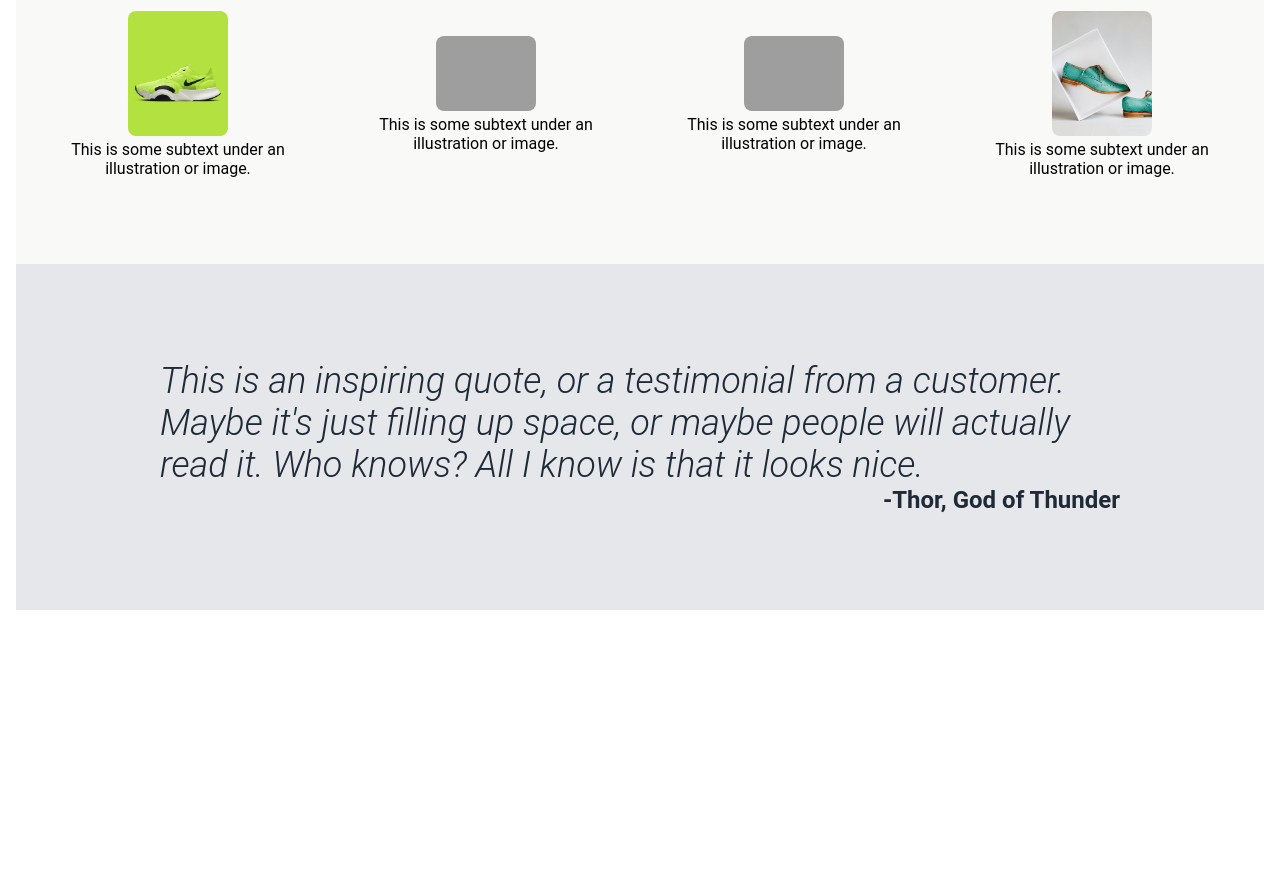
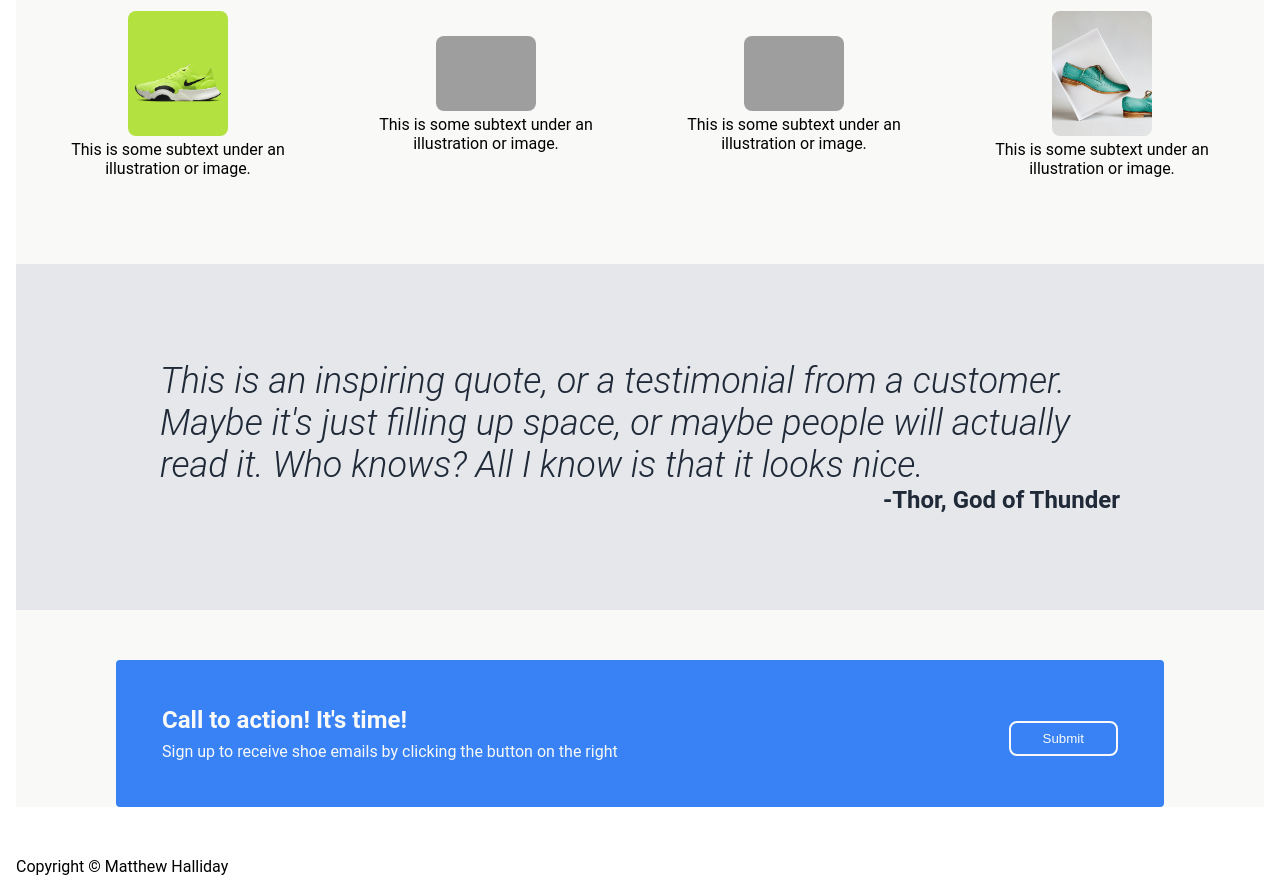
Before and after one commit to mtehalliday/Landing-page, a plain HTML site: page index.html in a window 1280 px wide. Shown: the part 716-1608 px from the top of the page. Before the commit the page ends 1342 px from the top, so only its background shows below. Drawn offline with Linux system fonts and the light colour scheme; grey boxes are pictures that could not be loaded.

Commit message:
Finesse call sign, add html to footer

```diff
--- a/index.html
+++ b/index.html
@@ -53,8 +53,12 @@
       This is an inspiring quote, or a testimonial from a customer. Maybe it's just filling up space, or maybe people will actually read it. Who knows? All I know is that it looks nice.
       <div class="author">-Thor, God of Thunder</div>
     </div>
-    <div class="bottom-section"></div>
+    <div class="bottom-section">
+      <div class="blue-box">
+        <div class="words"><div class="call">Call to action! It's time!</div>Sign up to receive shoe emails by clicking the button on the right</div><button>Submit</button></div>
+      </div>
+    </div>
    </div>
-   <div class="footer"></div>
+   <div class="footer">Copyright &copy Matthew Halliday</div>
 </body>
 </html>
--- a/styles.css
+++ b/styles.css
@@ -135,3 +135,24 @@ button {
     font-weight: 700;
     text-align: right;
 }
+
+.blue-box {
+    display:flex;
+    justify-content: space-between;
+    align-items: center;
+    background: #3882F6;
+    padding: 46px;
+    margin: 50px 100px;
+    border-radius: 4px;
+    color: #F9FAF8;
+}
+
+.call {
+    font-weight: 700;
+    padding-bottom: 8px;
+    font-size: 24px;
+}
+
+.blue-box button {
+    border: solid 2px;
+}
```
